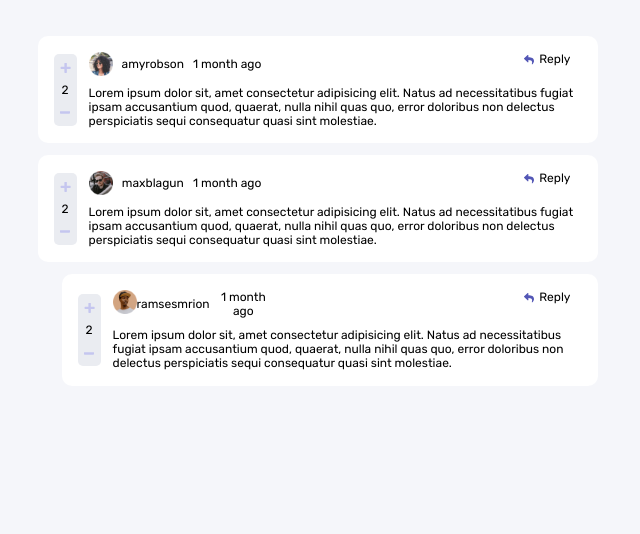
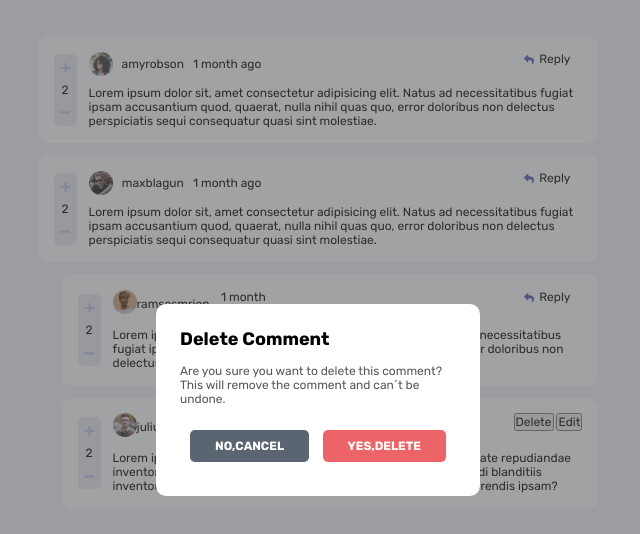
Before and after one commit to AxelTur-Springer/frontendMentorCommentChallenge, a plain HTML site: page index.html in a window 1280 px wide. Both pictures are taken after a click on the button "Delete". Shown: the whole page, without its empty margins (322-962 px from the left). Drawn offline with Linux system fonts and the light colour scheme.

Commit message:
adding yes or no prompt message when deleteing comment

```diff
--- a/index.html
+++ b/index.html
@@ -170,6 +170,23 @@
         </div>
     </div>
 
+    <!--Delete prompt message  -->
+    <div id="backgroundFume">
+    <div class="deletePromptMessage" id="deletePromptMessage">
+        <div>
+            <p class="deleteMsg">Delete Comment</p>
+        </div>
+        <div>
+            <p> Are you sure you want to delete this comment?This will remove
+                the comment and can´t be undone.
+            </p>
+        </div>
+        <div class="btnsForConfirm">
+            <button class="cancel" onclick=" YesOrNo(`no`)">NO,CANCEL</button>
+            <button class="confirm" onclick=" YesOrNo(`si`)">YES,DELETE</button>
+        </div>
+    </div>
+</div>
     <script src="/script.js"></script>
 </body>
 </html>
--- a/script.js
+++ b/script.js
@@ -14,12 +14,22 @@
 
 // Function to control comment delete
 
+let commentToRemove;
+let deletePrompt = document.getElementById("backgroundFume");
 function deleteComm(id){
-    console.log(id)
-    id.remove()
+  deletePrompt.style.display = "flex"
+   commentToRemove = id;
 
-    }
+   }
 
+function YesOrNo(confirm){
+if(confirm === "si"){
+  commentToRemove.remove()
+  deletePrompt.style.display = "none"
+}else{ deletePrompt.style.display = "none"}
+}
+
+// Function to control comment delete
 
 
 function retrieveComment(Comment,commentBoxRemove,appendId){
--- a/style.css
+++ b/style.css
@@ -9,6 +9,7 @@ body{
     background-color: hsl(228, 33%, 97%);
 
 }
+
 .flexCommentSeccion{
 display: flex;
 flex-direction: column;
@@ -152,3 +153,54 @@ position: absolute;
     width: 100%;
     margin-left: 4em;
 }
+
+/* Delete prompt message styling*/
+#backgroundFume{
+    display: none;
+    background-color:hsla(225, 2%, 33%, 0.541);
+    position: absolute;
+    top: 0px;
+    left: 0px;
+    width: 100%;
+    height: 100vh;
+
+
+}
+.deletePromptMessage{
+    display: flex;flex-direction: column;
+    justify-content: space-between;
+    height: 16em;
+    width: 27em;
+    background-color: rgb(255, 255, 255);
+    color: rgb(87, 87, 87);
+    border-radius: 10px;
+    position: absolute;
+    top: 50%;
+    left: 50%;
+    margin-right: -50%;
+    transform: translate(-50%, -50%);
+    padding:2em ;
+}
+.deletePromptMessage .deleteMsg{
+    font-weight: 600;
+    font-size: large;
+    color: black;
+}
+.btnsForConfirm{
+    padding: 10px;
+    display: flex;justify-content: space-between;
+}
+.btnsForConfirm button{
+    padding: 9px 25px;
+    border: none;
+    border-radius: 5px;
+    color: white;
+    font-weight:600;
+}
+.btnsForConfirm .confirm{
+    background-color: hsl(358, 79%, 66%);
+}
+.btnsForConfirm .cancel{
+    background-color: hsl(215, 11%, 40%);
+}
+/* Delete prompt message styling*/
```
